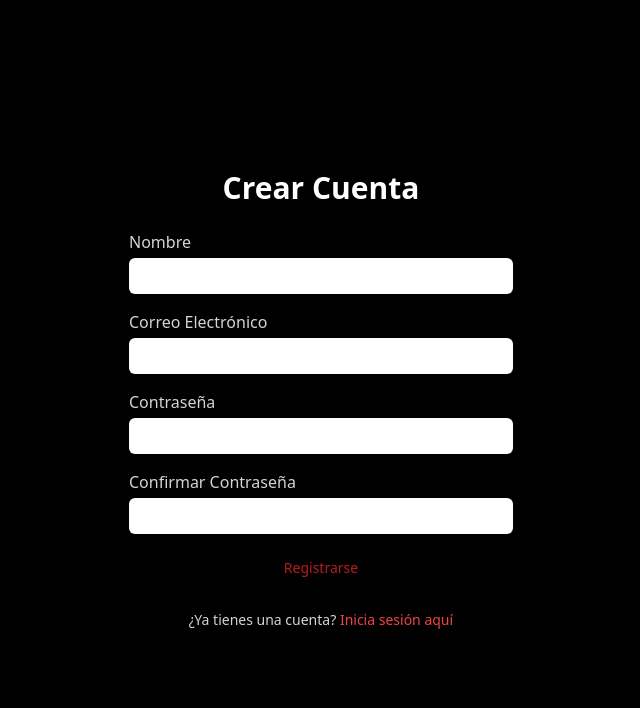
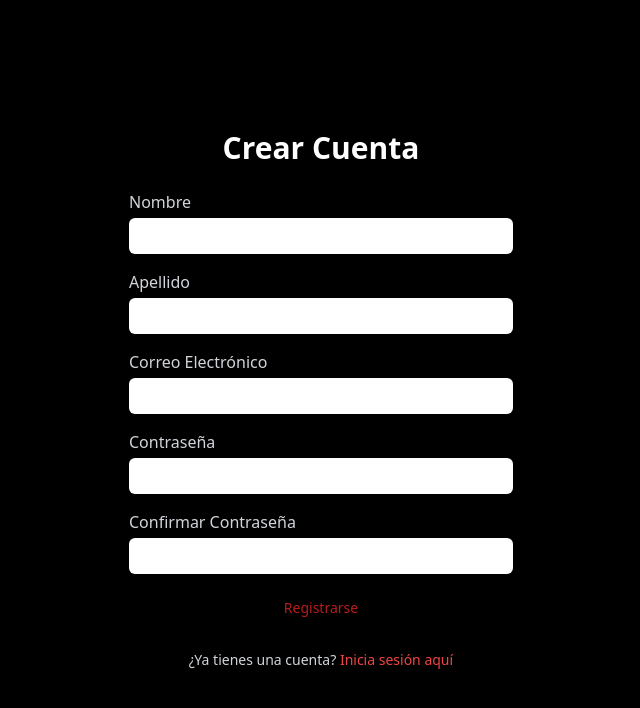
Before and after one commit to Hocchik/Proyecto-Analisis, a React (Vite) app in the folder client/: page /register in a window 1280 px wide. Shown: the top 708 px of the page, without its empty margins (319-959 px from the left). Built offline with nearby package versions, Linux system fonts and the light colour scheme.

Commit message:
gran avance

```diff
--- a/client/src/Home.jsx
+++ b/client/src/Home.jsx
@@ -20,7 +20,7 @@ const Home = () => {
 
     return (
         <>
-            {isLoggedIn ? <Header2 /> : <Header />}
+            {isLoggedIn ? <Header /> : <Header />}
 
             <Routes>
                 <Route path="/reservaMesa/*" element={<ReservaMesa />} />
--- a/client/src/pages/Register.jsx
+++ b/client/src/pages/Register.jsx
@@ -3,6 +3,7 @@ import { Link, useNavigate } from 'react-router-dom';
 
 const Register = () => {
     const [name, setName] = useState('');
+    const [lastName, setLastName] = useState('');
     const [email, setEmail] = useState('');
     const [password, setPassword] = useState('');
     const [confirmPassword, setConfirmPassword] = useState('');
@@ -17,7 +18,6 @@ const Register = () => {
             return;
         }
 
-        // Simulación de registro exitoso
         setShowModal(true);
         setTimeout(() => {
             setShowModal(false);
@@ -38,6 +38,17 @@ const Register = () => {
                             type="text"
                             value={name}
                             onChange={(e) => setName(e.target.value)}
+                            required
+                            className="w-full px-3 py-2 mt-1 text-black border border-gray-300 rounded-md shadow-sm focus:outline-none focus:ring-blue-500 focus:border-blue-500 sm:text-sm"
+                        />
+                    </div>
+                    <div>
+                        <label htmlFor="lastName" className="block text-gray-300">Apellido</label>
+                        <input
+                            id="lastName"
+                            type="text"
+                            value={lastName}
+                            onChange={(e) => setLastName(e.target.value)}
                             required
                             className="w-full px-3 py-2 mt-1 text-black border border-gray-300 rounded-md shadow-sm focus:outline-none focus:ring-blue-500 focus:border-blue-500 sm:text-sm"
                         />
```
